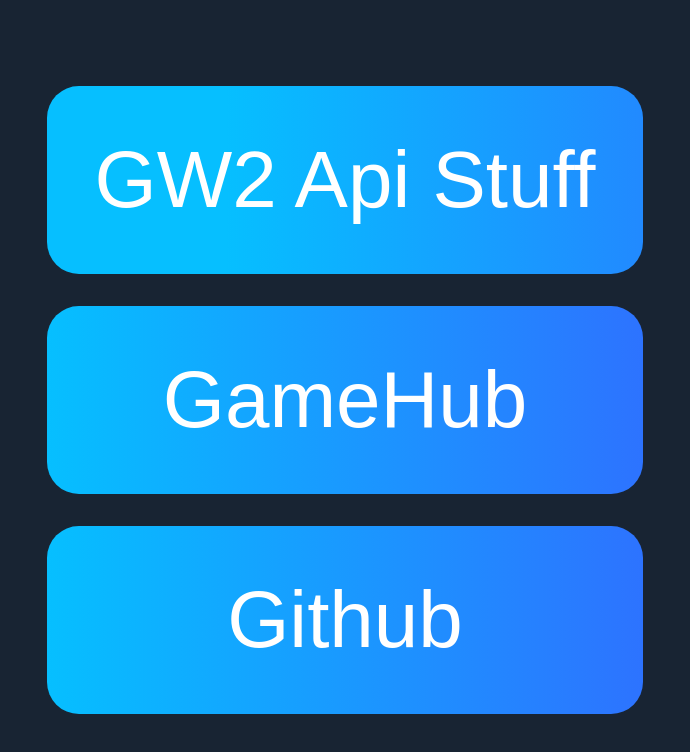
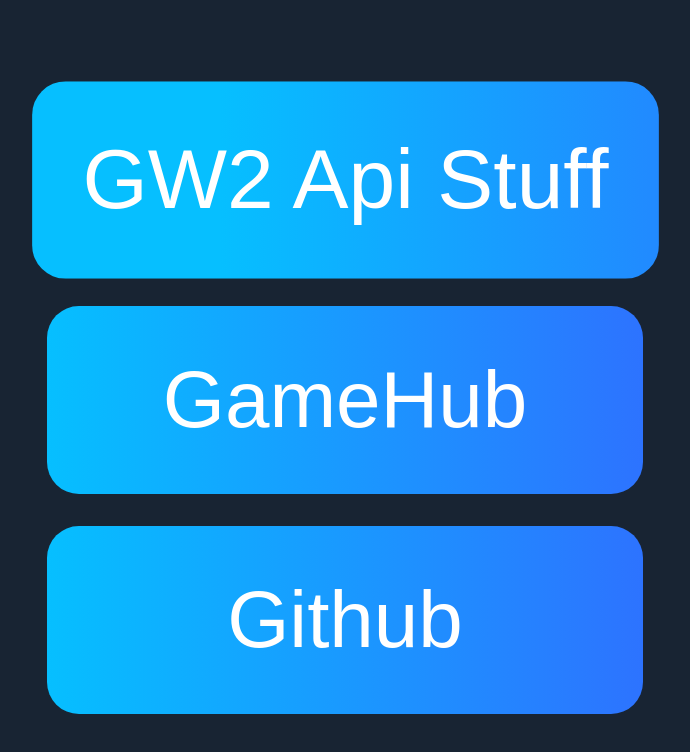
Before and after one commit to GaborSPapp/gaborspapp.github.io, a plain HTML site: page index.html in a window 1280 px wide. In both pictures the pointer is over the link "GW2 Api Stuff". Shown: the whole page, without its empty margins (295-985 px from the left). Drawn offline with Linux system fonts and the light colour scheme.

Commit message:
added hover animation

```diff
--- a/stilo.css
+++ b/stilo.css
@@ -31,6 +31,11 @@
 	text-decoration: none;
 	color: white;
 	padding: 0 .25em;
+	transition: transform 200ms ease;
+}
+
+a:hover {
+	transform: scale(1.05);
 }
 
 .content {
```
